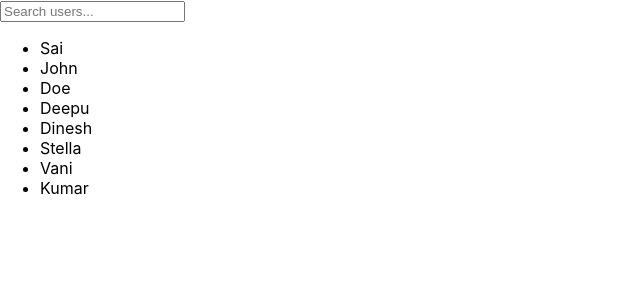
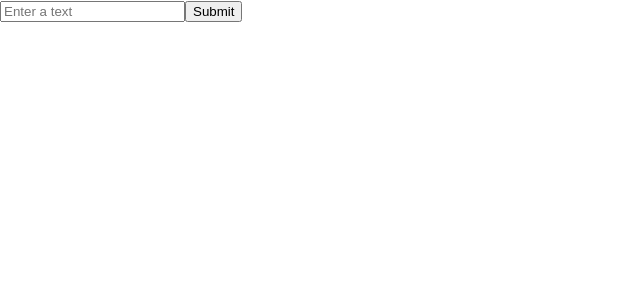
Before and after one commit to SaiRakindi/react-machine-coding, a React (Create React App) app: page / in a window 1280 px wide. Shown: the top 300 px of the page, without its empty margins (0-640 px from the left). Built offline with nearby package versions, Linux system fonts and the light colour scheme.

Commit message:
feat: dynamic text input component

```diff
--- a/src/App.js
+++ b/src/App.js
@@ -3,6 +3,7 @@ import FormComponent from "./components/FormComponent";
 import TimerWithRef from "./components/TimerWithRef";
 import TimerWithoutRef from "./components/TimerWithoutRef";
 import UsersDynamicSearch from "./components/UsersDynamicSearch";
+import DynamicTextInput from "./components/DynamicTextInput";
 
 const App = () => {
   const formConfig = [
@@ -53,7 +54,8 @@ const App = () => {
       </div>
       <TimerWithoutRef />
       <TimerWithRef /> */}
-      <UsersDynamicSearch />
+      {/* <UsersDynamicSearch /> */}
+      <DynamicTextInput />
     </div>
   );
 };
--- /dev/null
+++ b/src/components/DynamicTextInput/index.js
@@ -0,0 +1,40 @@
+import React, { useState } from "react";
+
+const DynamicTextInput = () => {
+  const [inputValue, setInputValue] = useState("");
+  const [submittedValues, setSubmittedValues] = useState([]);
+
+  const onSubmitText = (event) => {
+    event.preventDefault();
+
+    if (inputValue !== "") {
+      setSubmittedValues([...submittedValues, inputValue]);
+    }
+
+    setInputValue("");
+  };
+
+  return (
+    <div>
+      <form onSubmit={onSubmitText}>
+        <input
+          type="text"
+          placeholder="Enter a text"
+          value={inputValue}
+          onChange={(event) => setInputValue(event.target.value)}
+        />
+        <button>Submit</button>
+      </form>
+
+      <section>
+        <ul>
+          {submittedValues.map((value) => (
+            <li>{value}</li>
+          ))}
+        </ul>
+      </section>
+    </div>
+  );
+};
+
+export default DynamicTextInput;
```
